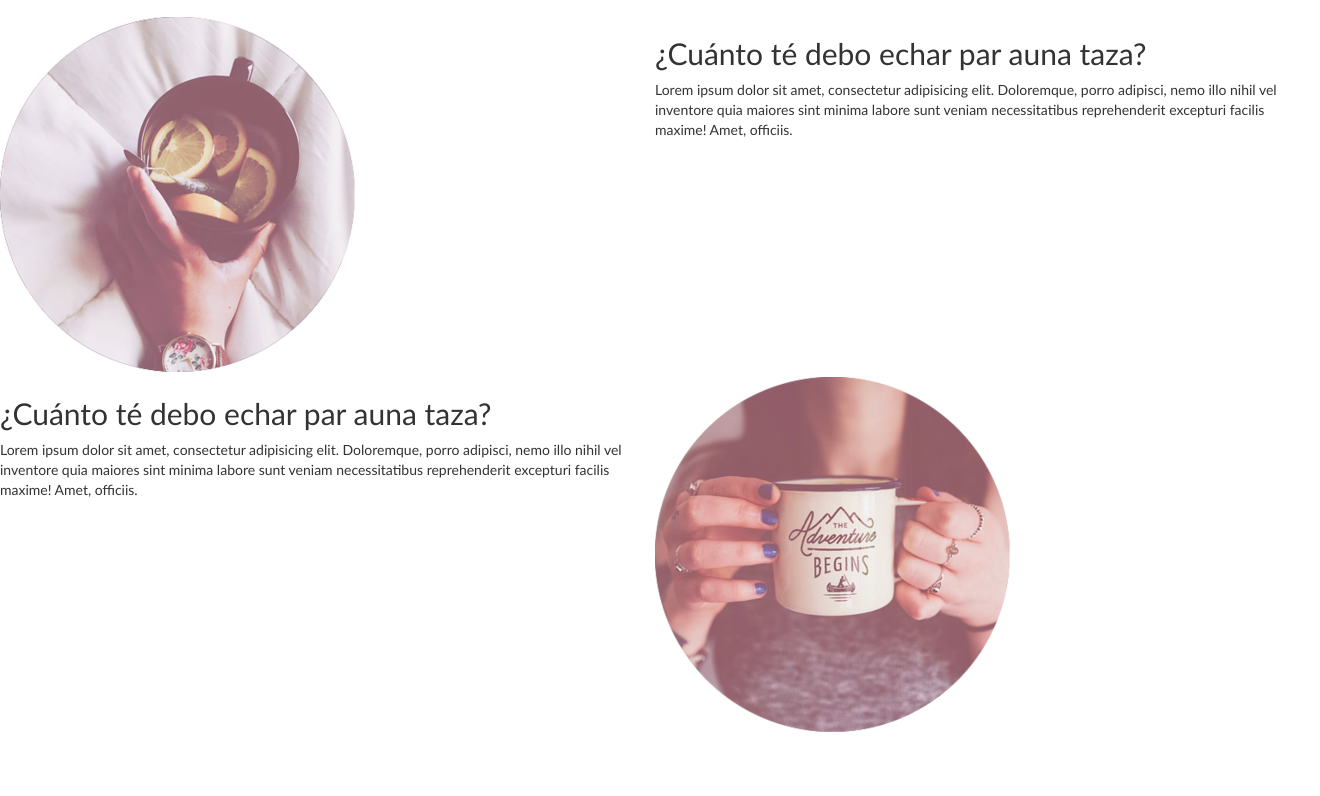
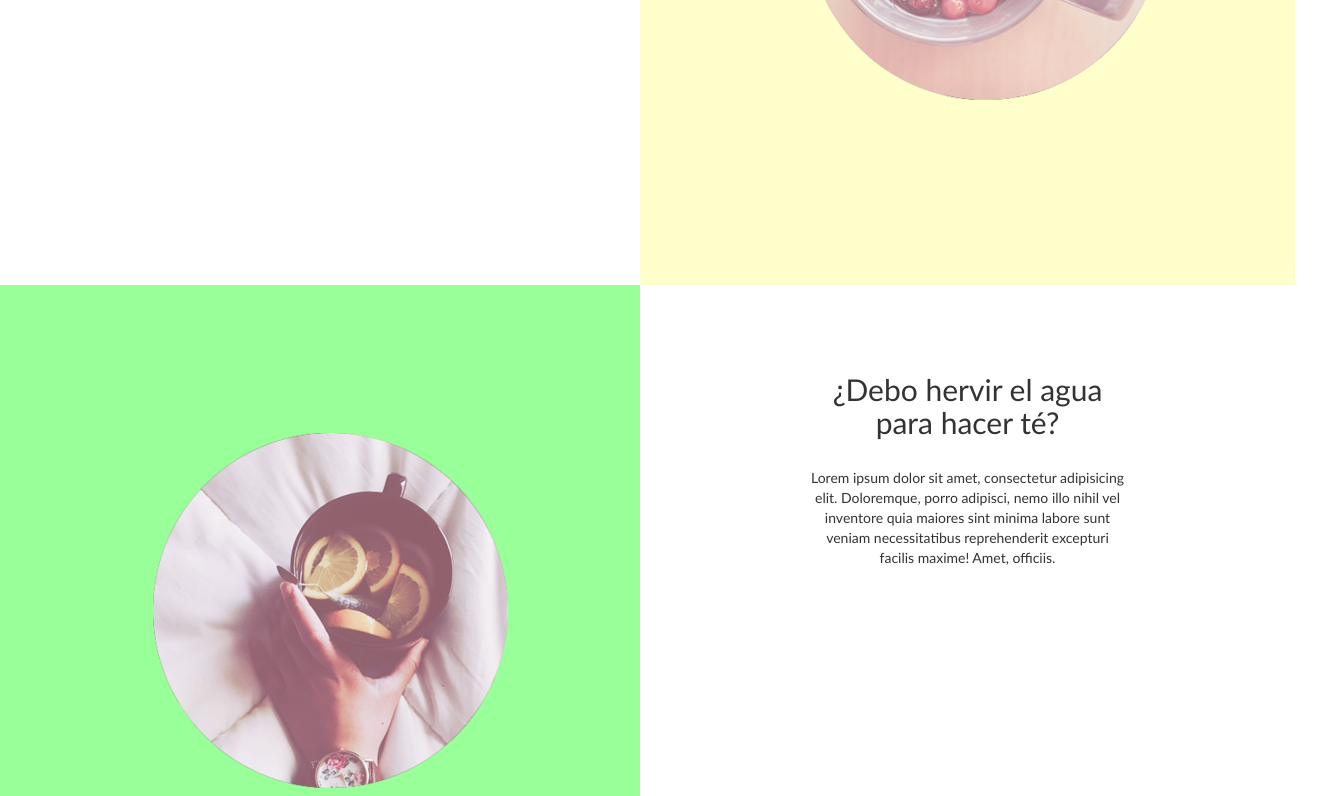
Before and after one commit to kathmarioly/tea_lovers, a website: page index.html in a window 1280 px wide. Shown: the part 4025-4821 px from the top of the page, 1320 px wide, since content can reach past the window. Before the commit the page ends 4762 px from the top, so only its background shows below. Drawn offline with Linux system fonts and the light colour scheme.

Commit message:
Section seven--styles--

```diff
--- a/assets/sass/_mixin.scss
+++ b/assets/sass/_mixin.scss
@@ -244,15 +244,61 @@
 
 //seccion siete
 .just-te{
+
+	.cuanto{
+		h2{
+			margin: 88px 153px 29px;
+		}
+		p{
+			margin: 28px 153px 180px;
+		}
+	}
+
 	.uno{
 
 		background-color:#ffffcc;
 
 		img{
-			padding: 20px 10px 20px 10px;
+			margin: 28px 153px 180px;
+			padding-top: 120px;
 			max-width: 100%;
 			top: 50%;
+			text-align:center;
+		}
 
+	}
+	.debo{
+		h2{
+			margin: 88px 153px 29px;
+		}
+		p{
+			margin: 28px 153px 180px;
+		}
+	}
+	.dos{
+		background-color: #99ff99;
+		img{
+			padding-top: 120px;
+			margin: 28px 153px 180px;
+			max-width: 100%;
+			top: 50%;
+		}
+	}
+	.cuantos{
+		h2{
+			margin: 88px 133px 29px;
+		}
+		p{
+			margin: 28px 153px 180px;
+		}
+	}
+	.tres{
+		background-color: #ff8080;
+		img{
+			padding-top: 120px;
+			margin: 28px 153px 180px;
+			max-width: 100%;
+			top: 50%;
 		}
 	}
 }
--- a/index.html
+++ b/index.html
@@ -159,7 +159,7 @@
 		<section class="just-te">
 			<div class="container-flex">
 				<div class="row">
-					<div class=" col-sm-6 text-center uno-texto">
+					<div class=" col-sm-6 text-center cuanto">
 						<h2>¿Cuánto té debo echar para una taza?</h2>
 						<p>Lorem ipsum dolor sit amet, consectetur adipisicing elit. Doloremque, porro adipisci, nemo illo nihil vel inventore quia maiores sint minima labore sunt veniam necessitatibus reprehenderit excepturi facilis maxime! Amet, officiis.</p>
 					</div>
@@ -167,22 +167,21 @@
 						<img src="dist/img/icon-1_360.png">
 					</div>
 				</div>
-				<br>
 				<div class="row">
-					<div class="col-sm-6">
-						<img src="dist/img/icon-2_360.png">
+					<div class="col-sm-6 text-center dos">
+						<img src="dist/img/icon-2_360.png ">
 					</div>
-					<div class="col-sm-6">
-						<h2>¿Cuánto té debo echar par auna taza?</h2>
+					<div class="col-sm-6 text-center debo">
+						<h2>¿Debo hervir el agua para hacer té?</h2>
 						<p>Lorem ipsum dolor sit amet, consectetur adipisicing elit. Doloremque, porro adipisci, nemo illo nihil vel inventore quia maiores sint minima labore sunt veniam necessitatibus reprehenderit excepturi facilis maxime! Amet, officiis.</p>
 					</div>
 				</div>
 				<div class="row">
-					<div class="col-sm-6">
-						<h2>¿Cuánto té debo echar par auna taza?</h2>
+					<div class="col-sm-6 text-center cuantos">
+						<h2>¿Cuántos tés e infusiones son recomendables al día?</h2>
 						<p>Lorem ipsum dolor sit amet, consectetur adipisicing elit. Doloremque, porro adipisci, nemo illo nihil vel inventore quia maiores sint minima labore sunt veniam necessitatibus reprehenderit excepturi facilis maxime! Amet, officiis.</p>
 					</div>
-					<div class="col-sm-6">
+					<div class="col-sm-6 text-center tres">
 						<img src="dist/img/icon-3_360.png">
 					</div>
 				</div>
```
Also changed, not shown: dist/css/style.min.css.
